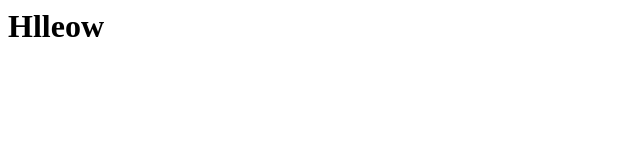
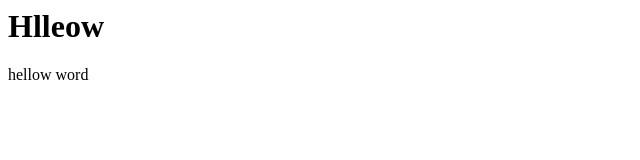
Before and after one commit to orbitsdev/understandgit, a plain HTML site: page index.html in a window 1280 px wide. Shown: the full height of the page, 0-640 px from the left. Drawn offline with Linux system fonts and the light colour scheme.

Commit message:
add word

```diff
--- a/index.html
+++ b/index.html
@@ -14,5 +14,7 @@
     <h1>
         Hlleow
     </h1>
+
+    hellow word
 </body>
 </html>
```
